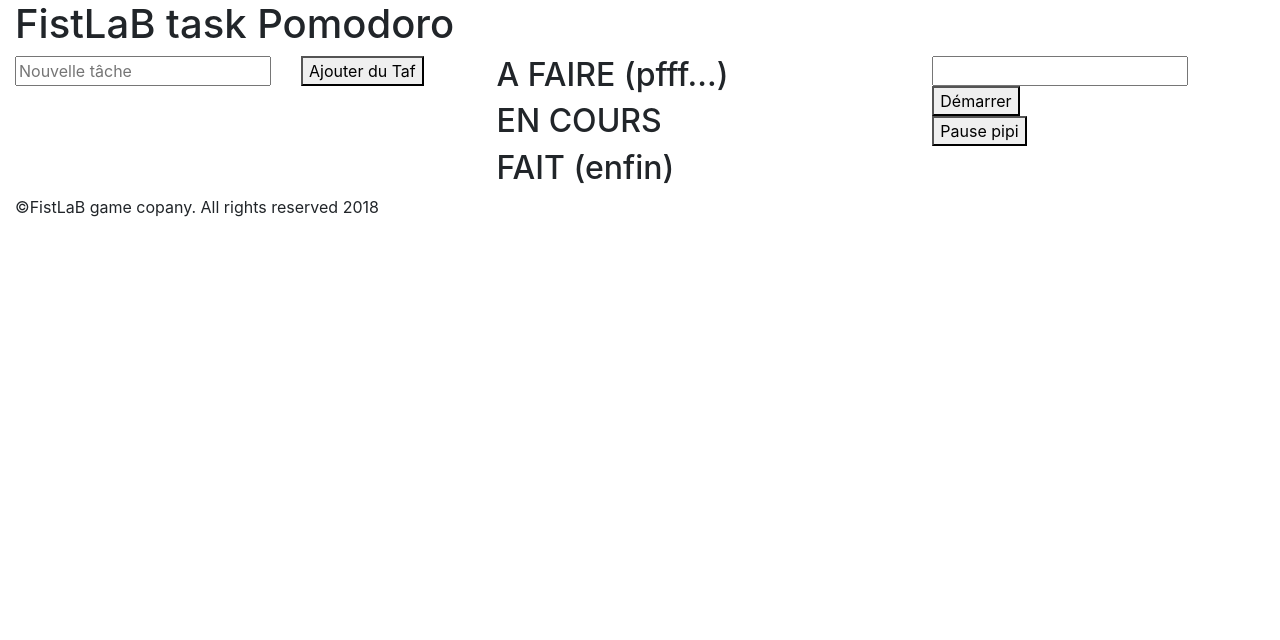
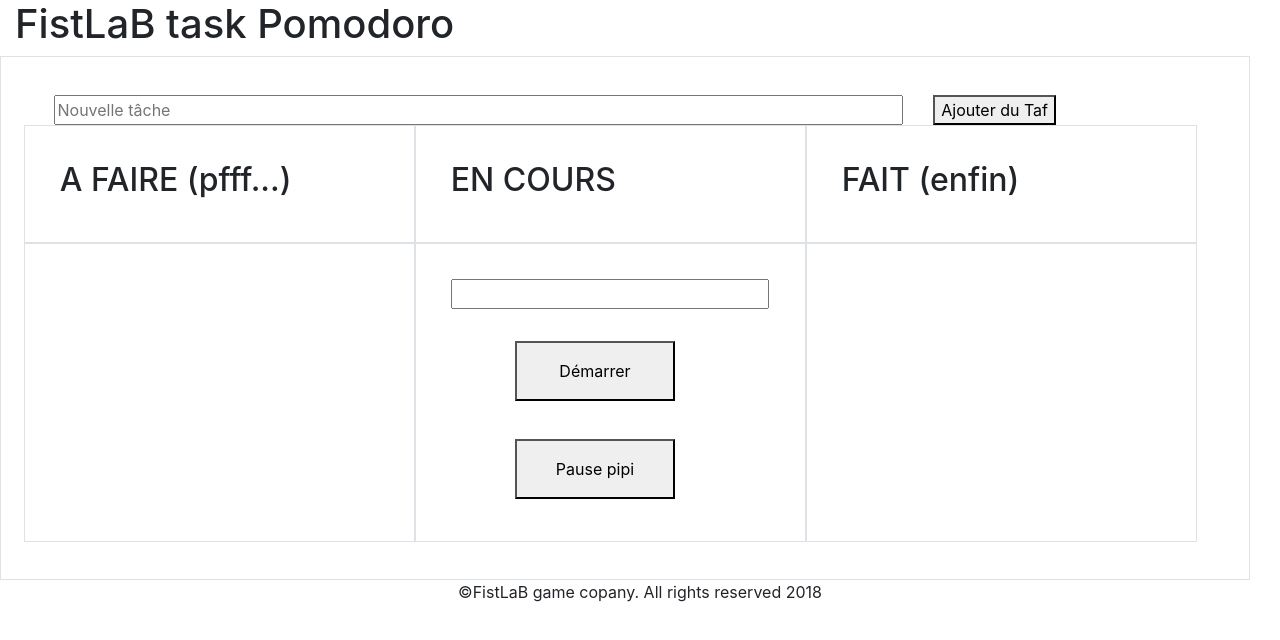
Before and after one commit to kamilacase/pomodoro, a website: page pomo.html in a window 1280 px wide. Drawn offline with nearby package versions, Linux system fonts and the light colour scheme.

Commit message:
Style grid and start js

```diff
--- a/css/style.css
+++ b/css/style.css
@@ -0,0 +1,27 @@
+.row {
+    width: 100%;
+}
+
+input {
+    width: 100%;
+}
+
+.encours {
+    justify-content: center;
+}
+
+footer {
+    display: flex;
+    justify-content: center;
+}
+
+.border {
+    border: solid 5px black;
+    padding: 3%;
+}
+
+.bigbtnt {
+    margin: 10% 0 2% 0;
+    padding: 5%;
+    width: 50%;
+}
--- a/js/script.js
+++ b/js/script.js
@@ -0,0 +1,3 @@
+$(document).ready(function() {
+    ('#addTask').click
+})
--- a/pomo.html
+++ b/pomo.html
@@ -17,129 +17,132 @@
 
 
         <main>
-
-            <div id="dragndrop" class="row">
-                <div class="col">
+            <div id="dragndrop" class="row border">
+                <div class="col-lg-9">
                     <input type="text" placeholder="Nouvelle tâche" name="" id="drag">
                 </div>
-                <div class="col">
-                    <button classe="bigbtn">Ajouter du Taf</button>
+                <div class="col-lg-3">
+                    <button class="bigbtn" id="addTask">Ajouter du Taf</button>
                 </div>
 
-                <div id="head">
-                    <div class="col">
+                <div id="head" class="row">
+                    <div class="col-lg-4 border">
                         <h2>A FAIRE (pfff...)</h2>
                     </div>
-                    <div class="col">
+                    <div class="col-lg-4 border">
                         <h2>EN COURS</h2>
                     </div>
-                    <div class="col">
+                    <div class="col-lg-4 border">
                         <h2>FAIT (enfin)</h2>
                     </div>
                 </div>
 
                 <div id="main" class="row">
-                    <div class="col-md-4">
+                    <div class="col-lg-4 border">
                         <div class="row">
-                            <div class="col-md-9">
+                            <div class="col-lg-9">
 
                             </div>
-                            <div class="col-md-3">
+                            <div class="col-lg-3">
 
                             </div>
                         </div>
                         <div class="row">
-                            <div class="col-md-9">
+                            <div class="col-lg-9">
 
                             </div>
-                            <div class="col-md-3">
+                            <div class="col-lg-3">
 
                             </div>
                         </div>
                         <div class="row">
-                            <div class="col-md-9">
+                            <div class="col-lg-9">
 
                             </div>
-                            <div class="col-md-3">
+                            <div class="col-lg-3">
 
                             </div>
                         </div>
                         <div class="row">
-                            <div class="col-md-9">
+                            <div class="col-lg-9">
 
                             </div>
-                            <div class="col-md-3">
+                            <div class="col-lg-3">
 
                             </div>
                         </div>
                         <div class="row">
-                            <div class="col-md-9">
+                            <div class="col-lg-9">
 
                             </div>
-                            <div class="col-md-3">
+                            <div class="col-lg-3">
 
                             </div>
                         </div>
                         <div class="row">
-                            <div class="col-md-9">
+                            <div class="col-lg-9">
 
                             </div>
-                            <div class="col-md-3">
+                            <div class="col-lg-3">
 
                             </div>
                         </div>
                         <div class="row">
-                            <div class="col-md-9">
+                            <div class="col-lg-9">
 
                             </div>
-                            <div class="col-md-3">
+                            <div class="col-lg-3">
 
                             </div>
                         </div>
                         <div class="row">
-                            <div class="col-md-9">
+                            <div class="col-lg-9">
 
                             </div>
-                            <div class="col-md-3">
+                            <div class="col-lg-3">
 
                             </div>
                         </div>
                         <div class="row">
-                            <div class="col-md-9">
+                            <div class="col-lg-9">
 
                             </div>
-                            <div class="col-md-3">
+                            <div class="col-lg-3">
 
                             </div>
                         </div>
                         <div class="row">
-                            <div class="col-md-9">
+                            <div class="col-lg-9">
 
                             </div>
-                            <div class="col-md-3">
+                            <div class="col-lg-3">
 
                             </div>
                         </div>
                         <div class="row">
-                            <div class="col-md-9">
+                            <div class="col-lg-9">
 
                             </div>
-                            <div class="col-md-3">
+                            <div class="col-lg-3">
 
                             </div>
                         </div>
                     </div>
-                    <div class="col-md-4">
+                    <div class="col-lg-4 border">
                         <input type="text" name="timer" id="timer" readonly>
-                        <button classe="bigbtn">Démarrer</button>
-                        <button classe="bigbtn">Pause pipi</button>
+                        <div class="row encours">
+                            <button class="bigbtnt">Démarrer</button>
+                        </div>
+                        <div class="row encours">
+                            <button class="bigbtnt">Pause pipi</button>
+                        </div>
                     </div>
-                    <div class="col-md-4">
+                    <div class="col-lg-4 border">
                         <p></p>
                     </div>
         </main>
         <footer>
-            &copy;FistLaB game copany. All rights reserved 2018
+            <p>&copy;FistLaB game copany. All rights reserved 2018</p>
         </footer>
 
 
@@ -152,7 +155,7 @@
 
 
         </div>
-        <script src="node_modules/jquery/src/jquery.js"></script>
+        <script src="node_modules/jquery/dist/jquery.js"></script>
         <script src="js/script.js"></script>
 </body>
 
```
